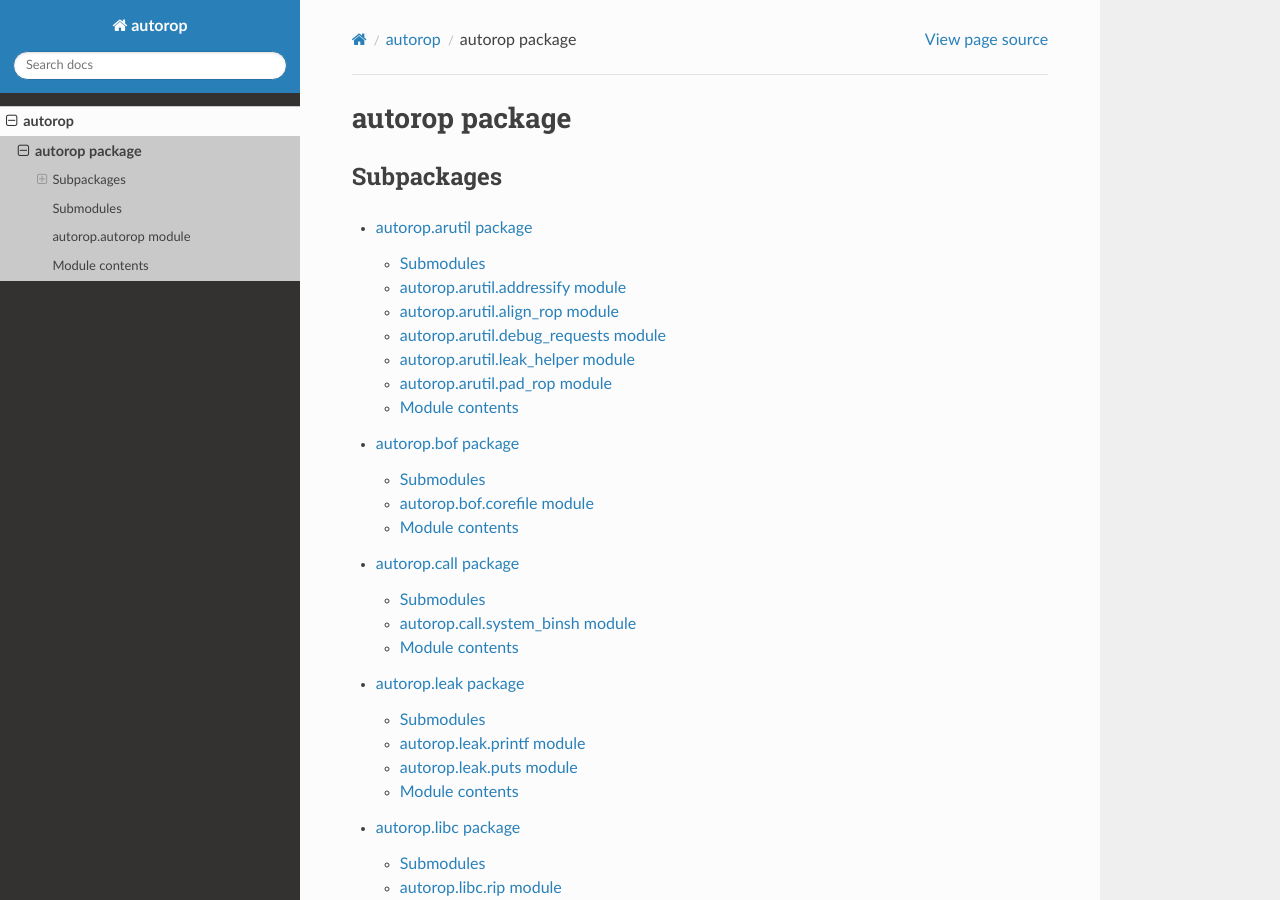
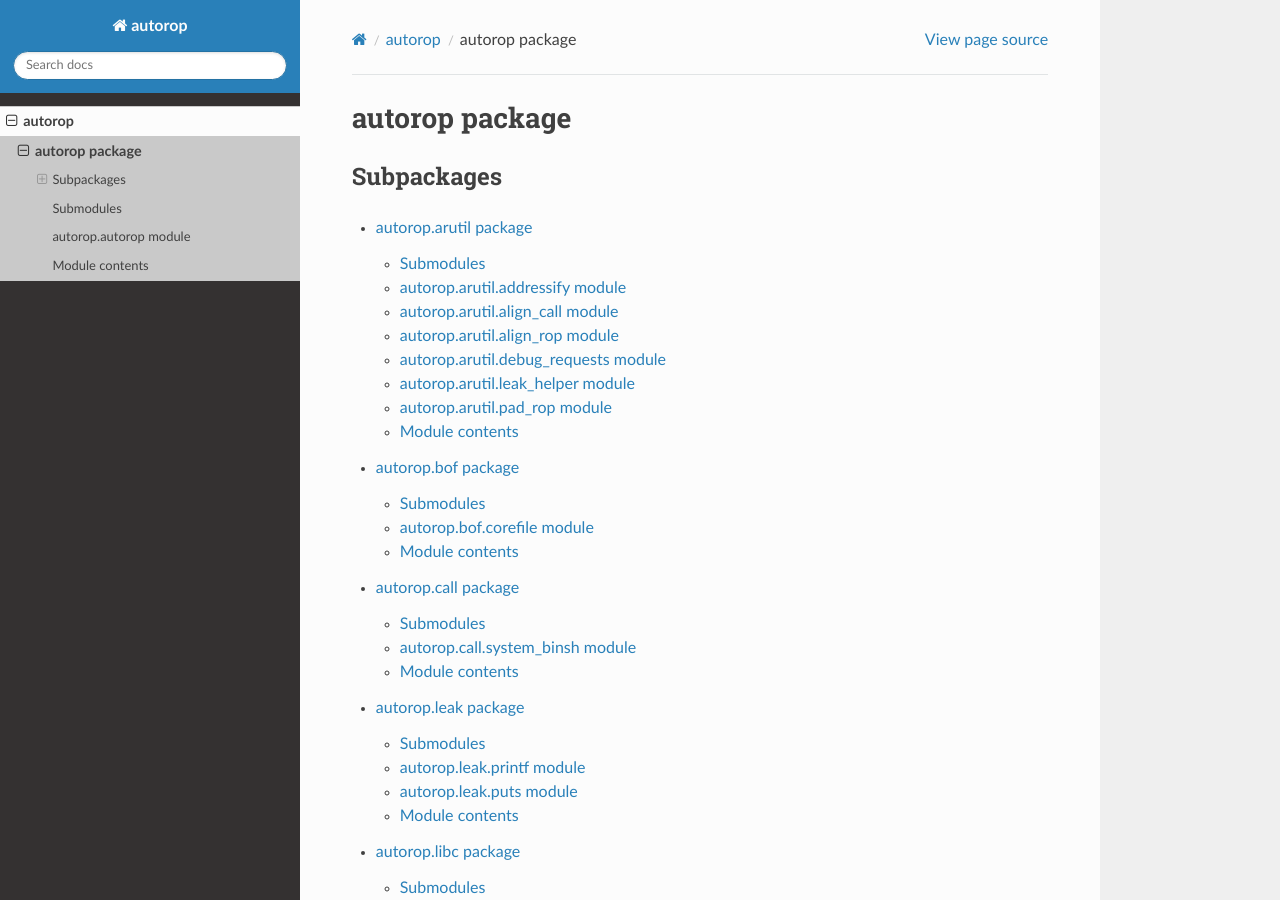
Before and after one commit to mariuszskon/autorop, a Sphinx documentation site: the page built from docs/source/autorop.rst, in a window 1280 px wide and 900 px high. Built offline with Sphinx 7.4.7 and the Read the Docs theme 2.0.0, drawn with Linux system fonts in a browser that asks for light colours.

Commit message:
Add arutil.align_call to docs

```diff
--- a/docs/source/autorop.arutil.rst
+++ b/docs/source/autorop.arutil.rst
@@ -8,6 +8,14 @@ autorop.arutil.addressify module
 --------------------------------
 
 .. automodule:: autorop.arutil.addressify
+   :members:
+   :undoc-members:
+   :show-inheritance:
+
+autorop.arutil.align\_call module
+---------------------------------
+
+.. automodule:: autorop.arutil.align_call
    :members:
    :undoc-members:
    :show-inheritance:
```
